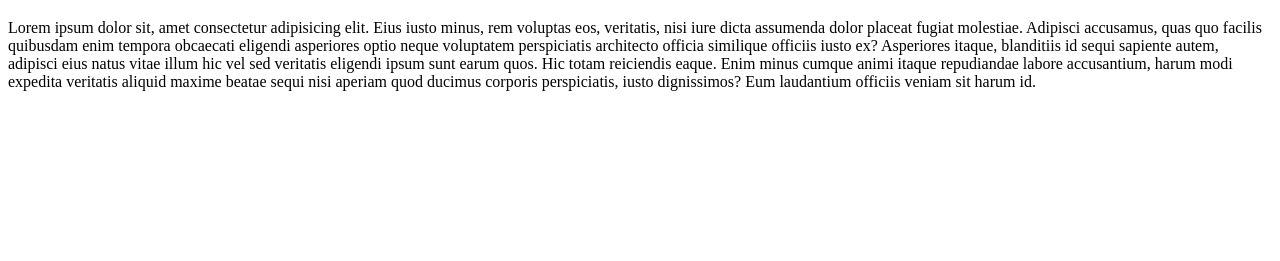
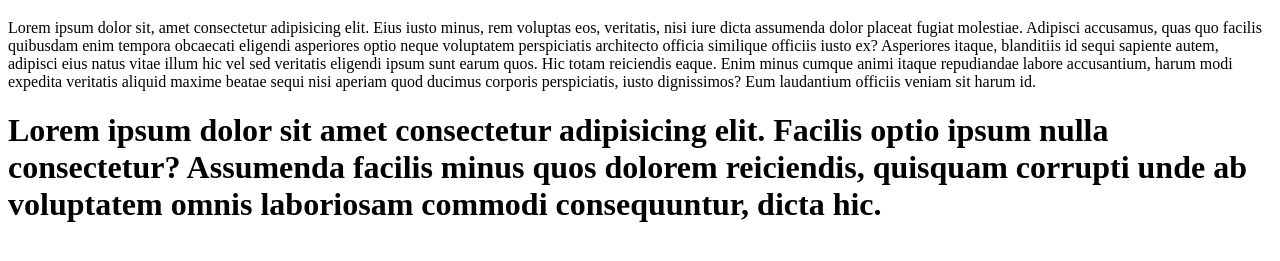
Before and after one commit to samad0707/eproject-sample, a plain HTML site: page index.html in a window 1280 px wide. Shown: the part 61-322 px from the top of the page. Drawn offline with Linux system fonts and the light colour scheme.

Commit message:
code bheja h

```diff
--- a/index.html
+++ b/index.html
@@ -10,6 +10,7 @@
 
     <h1>hello world</h1>
     <p>Lorem ipsum dolor sit, amet consectetur adipisicing elit. Eius iusto minus, rem voluptas eos, veritatis, nisi iure dicta assumenda dolor placeat fugiat molestiae. Adipisci accusamus, quas quo facilis quibusdam enim tempora obcaecati eligendi asperiores optio neque voluptatem perspiciatis architecto officia similique officiis iusto ex? Asperiores itaque, blanditiis id sequi sapiente autem, adipisci eius natus vitae illum hic vel sed veritatis eligendi ipsum sunt earum quos. Hic totam reiciendis eaque. Enim minus cumque animi itaque repudiandae labore accusantium, harum modi expedita veritatis aliquid maxime beatae sequi nisi aperiam quod ducimus corporis perspiciatis, iusto dignissimos? Eum laudantium officiis veniam sit harum id.</p>
+    <h1>Lorem ipsum dolor sit amet consectetur adipisicing elit. Facilis optio ipsum nulla consectetur? Assumenda facilis minus quos dolorem reiciendis, quisquam corrupti unde ab voluptatem omnis laboriosam commodi consequuntur, dicta hic.</h1>
 
     <script src="main.js"></script>
 </body>
```
